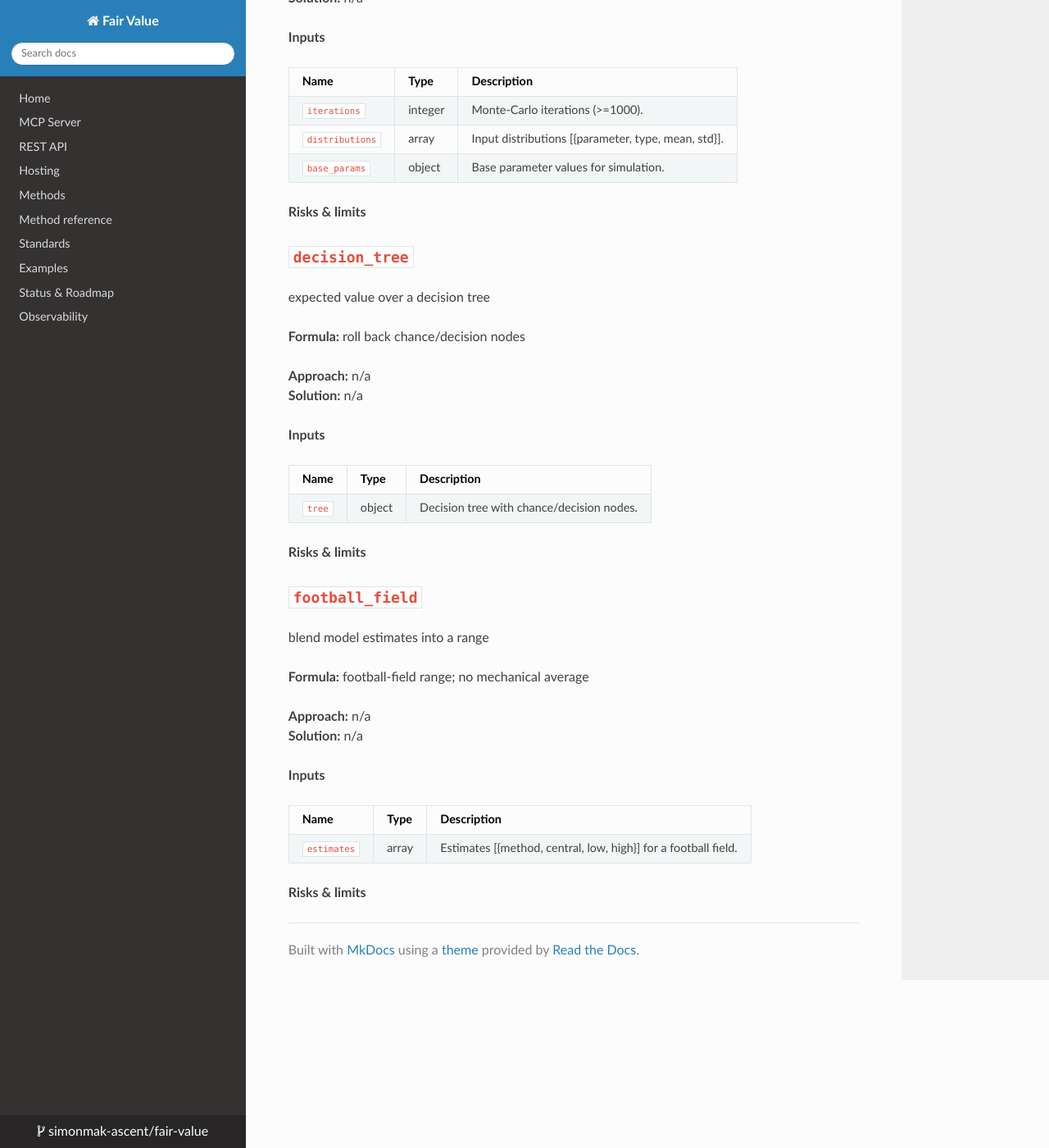
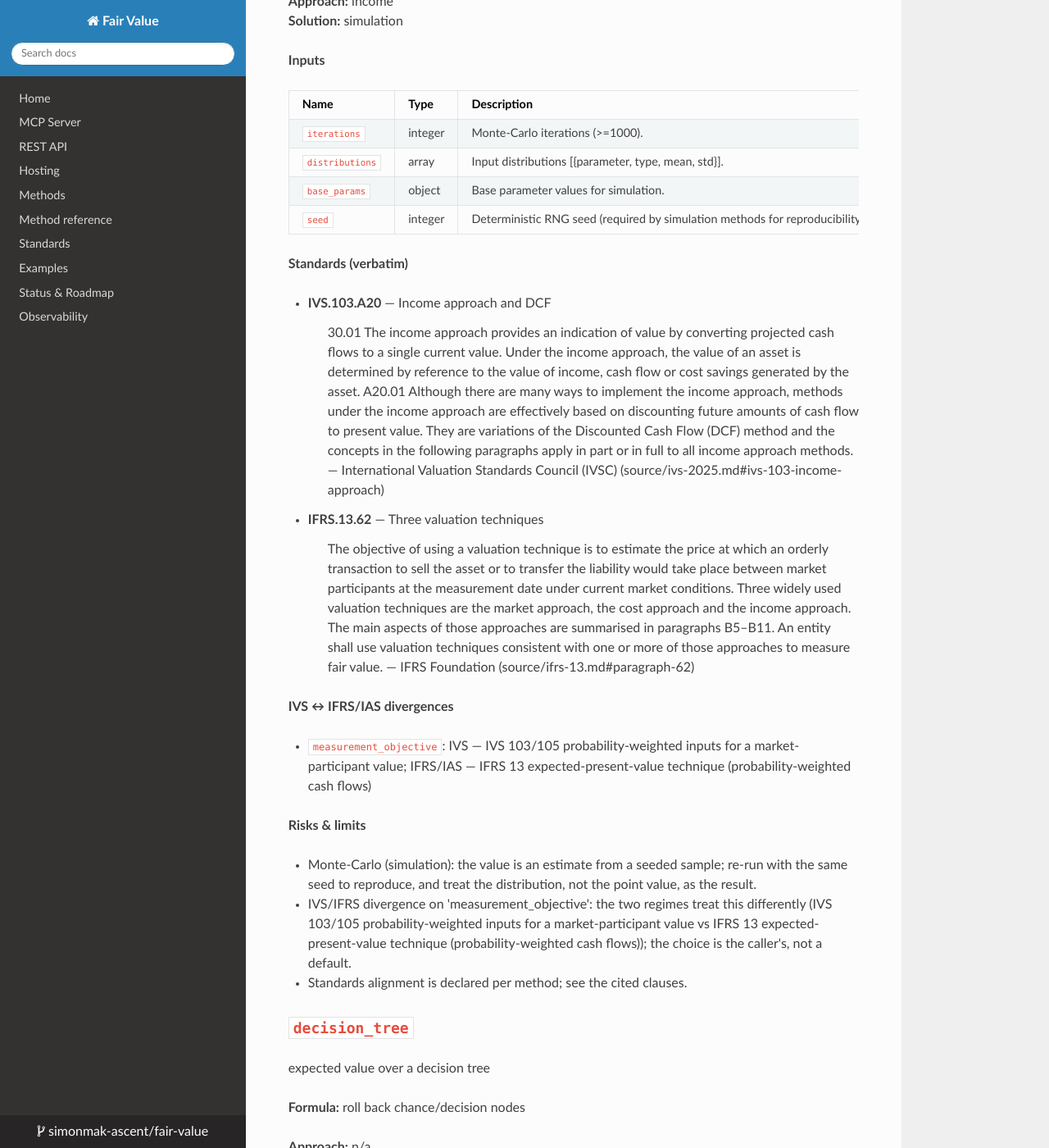
Before and after one commit to simonmak-ascent/fair-value, an MkDocs documentation site: the page built from docs/methods/calculate_expected_value.md, in a window 1280 px wide and 1400 px high, scrolled down 2068 px. Shown: the whole window at 82% size. Built offline with MkDocs 1.6.1, drawn with Linux system fonts in a browser that asks for light colours; nearby versions of some CDN libraries; some of the changed text lies outside the part shown.

Commit message:
feat(expected-value): seeded Monte-Carlo returns a real distribution
Enforce deterministic-first/reproducible stochastic results (constitution v1.2,
A-009):

- `seed` is now a required input of expected_value.monte_carlo; the handler
  threads it through and the fixed module seed is removed
- the result carries a `statistics` block (centre + sigma + p05/p50/p95 +
  samples + seed) which the shared envelope adopts; taxonomy marks monte_carlo
  `solution_type="simulation"`, so dispatch returns a seeded distribution
  envelope (and rejects a simulation without a seed)
- docs regenerate to show the seed input, the simulation solution type and the
  reproducibility risk; coverage baseline tightened (9/134 cited)

Tests updated/added: missing seed is an INVALID_ARGUMENT; dispatch returns
solution_type=simulation with statistics.seed. 345 passed / 6 skipped; ruff +
mypy clean.

````diff
--- a/docs/methods/calculate_expected_value.md
+++ b/docs/methods/calculate_expected_value.md
@@ -8,7 +8,9 @@ flowchart TD
   T --> calculate_expected_value_discrete["discrete (n/a)"]
   T --> calculate_expected_value_continuous["continuous (n/a)"]
   T --> calculate_expected_value_scenario["scenario (n/a)"]
-  T --> calculate_expected_value_monte_carlo["monte_carlo (n/a)"]
+  T --> calculate_expected_value_monte_carlo["monte_carlo (income)"]
+  calculate_expected_value_monte_carlo -. cites .-> IVS_103_A20[IVS.103.A20]
+  calculate_expected_value_monte_carlo -. cites .-> IFRS_13_62[IFRS.13.62]
   T --> calculate_expected_value_decision_tree["decision_tree (n/a)"]
   T --> calculate_expected_value_football_field["football_field (n/a)"]
 ```
@@ -76,10 +78,10 @@ probability-weighted scenario value
 
 simulated distribution of an outcome
 
-**Formula:** Monte-Carlo; mean/median/std/percentiles
+**Formula:** Monte-Carlo; mean/median/std/percentiles (seeded, reproducible)
 
-**Approach:** n/a
-**Solution:** n/a
+**Approach:** income
+**Solution:** simulation
 
 **Inputs**
 
@@ -88,9 +90,26 @@ simulated distribution of an outcome
 | `iterations` | integer | Monte-Carlo iterations (>=1000). |
 | `distributions` | array | Input distributions [{parameter, type, mean, std}]. |
 | `base_params` | object | Base parameter values for simulation. |
+| `seed` | integer | Deterministic RNG seed (required by simulation methods for reproducibility). |
+
+**Standards (verbatim)**
+
+- **IVS.103.A20** — Income approach and DCF
+  > 30.01 The income approach provides an indication of value by converting projected cash flows to a single current value. Under the income approach, the value of an asset is determined by reference to the value of income, cash flow or cost savings generated by the asset. A20.01 Although there are many ways to implement the income approach, methods under the income approach are effectively based on discounting future amounts of cash flow to present value. They are variations of the Discounted Cash Flow (DCF) method and the concepts in the following paragraphs apply in part or in full to all income approach methods.
+  > — International Valuation Standards Council (IVSC) (source/ivs-2025.md#ivs-103-income-approach)
+- **IFRS.13.62** — Three valuation techniques
+  > The objective of using a valuation technique is to estimate the price at which an orderly transaction to sell the asset or to transfer the liability would take place between market participants at the measurement date under current market conditions. Three widely used valuation techniques are the market approach, the cost approach and the income approach. The main aspects of those approaches are summarised in paragraphs B5–B11. An entity shall use valuation techniques consistent with one or more of those approaches to measure fair value.
+  > — IFRS Foundation (source/ifrs-13.md#paragraph-62)
+
+**IVS ↔ IFRS/IAS divergences**
+
+- `measurement_objective`: IVS — IVS 103/105 probability-weighted inputs for a market-participant value; IFRS/IAS — IFRS 13 expected-present-value technique (probability-weighted cash flows)
 
 **Risks & limits**
 
+- Monte-Carlo (simulation): the value is an estimate from a seeded sample; re-run with the same seed to reproduce, and treat the distribution, not the point value, as the result.
+- IVS/IFRS divergence on 'measurement_objective': the two regimes treat this differently (IVS 103/105 probability-weighted inputs for a market-participant value vs IFRS 13 expected-present-value technique (probability-weighted cash flows)); the choice is the caller's, not a default.
+- Standards alignment is declared per method; see the cited clauses.
 
 ## `decision_tree`
 
````
Also changed, not shown: docs/standards.md (+2 -2 lines), 7 other files.
